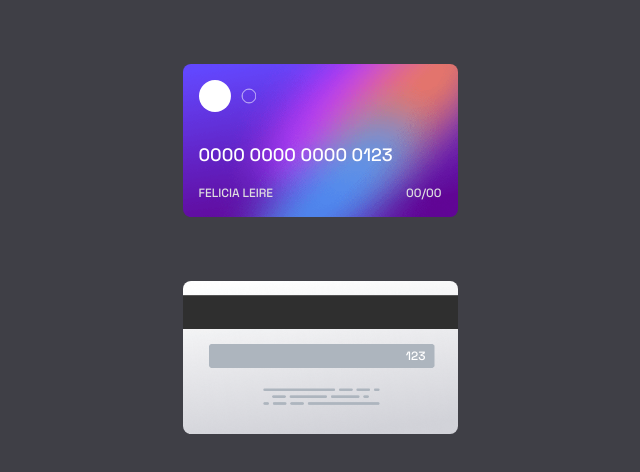
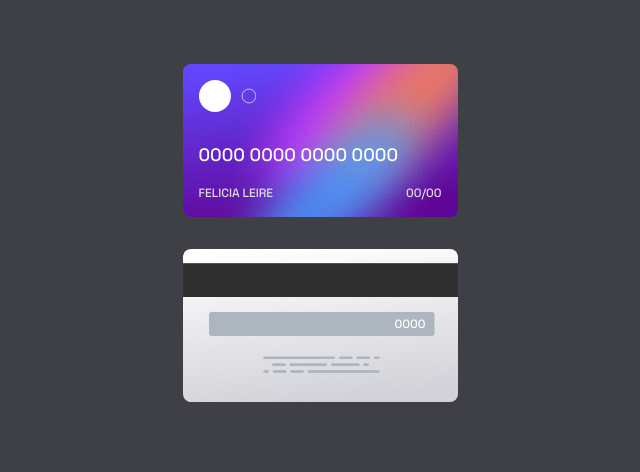
Before and after one commit to simoneclr/fm-card-details, a React (Create React App) app: page / in a window 1280 px wide. Shown: the top 472 px of the page, without its empty margins (320-960 px from the left). Built offline with nearby package versions, Linux system fonts and the light colour scheme.

Commit message:
Add CardPreview component that wraps Front and Back previews and takes care of formatting data for display

```diff
--- a/src/App.tsx
+++ b/src/App.tsx
@@ -1,13 +1,10 @@
-import CardPreviewBack from "./views/cards/CardPreviewBack";
-import CardPreviewFront from "./views/cards/CardPreviewFront";
+import CardPreview from "./views/cards/CardPreview";
 
 function App() {
   return (
     <div className="h-screen font-grotesk text-lg bg-zinc-700">
-     <div className="container py-16 flex flex-col gap-16 justify-center items-center">
-        <CardPreviewFront number={"0000 0000 0000 0123"}/>
-
-        <CardPreviewBack number={"0000 0000 0000 0123"}/>
+      <div className="container py-16">
+        <CardPreview/>
       </div>
     </div>
   );
--- /dev/null
+++ b/src/views/cards/CardPreview.tsx
@@ -0,0 +1,50 @@
+import CardPreviewBack from "./CardPreviewBack";
+import CardPreviewFront from "./CardPreviewFront";
+
+interface CardPreviewProps {
+	number?: string;
+	name?: string;
+	expireMonth?: string;
+	expireYear?: string;
+	cvc?: string;
+}
+
+// Given the data inserted from the user, displays a preview of the front and back of the credit card
+function CardPreview({number, name, expireMonth, expireYear, cvc}: CardPreviewProps) {
+
+	// Process card number for display
+	let renderedNumber = number || ""
+
+	// Add 0s at the start if the code is too short
+	if (renderedNumber.length < 16) {
+		renderedNumber = "0".repeat(16 - renderedNumber.length).concat(renderedNumber)
+	}
+
+	// Add a space every four characters
+	renderedNumber = renderedNumber.substring(0, 4) + " " +
+		renderedNumber.substring(4, 8) + " " +
+		renderedNumber.substring(8, 12) + " " +
+		renderedNumber.substring(12, 16)
+
+	// Process Card holder's name for display
+	let renderedName = name || "Felicia Leire"
+
+	// Process Card expire date for display
+	let renderedDate = (expireMonth || "00") + "/" + (expireYear || "00")
+
+	// Process CVC for display
+	let renderedCvc = cvc || "0000"
+
+	return (
+		<div className="flex flex-col gap-8 items-center">
+			<CardPreviewFront
+				number={renderedNumber}
+				name={renderedName}
+				expireDate={renderedDate}
+			/>
+			<CardPreviewBack cvc={renderedCvc}/>
+		</div>
+	)
+}
+
+export default CardPreview
--- a/src/views/cards/CardPreviewBack.tsx
+++ b/src/views/cards/CardPreviewBack.tsx
@@ -1,23 +1,13 @@
 interface CardPreviewBackProps {
-	number?: string;
+	cvc: string;
 }
 
 // Displays a preview of the back of the credit card with the data inserted by the user
-function CardPreviewBack({number}: CardPreviewBackProps) {
-
-	let renderedNumber = "000"
-
-	if (number) {
-		renderedNumber = number.substring(
-			Math.max(number.length - 3, 0),
-			number.length
-		)
-	}
-
+function CardPreviewBack({cvc}: CardPreviewBackProps) {
 	return (
 		<div className="CardPreviewBack text-white w-[275px] p-4 relative">
 			<div className="uppercase text-right text-xs absolute top-[67px] right-[32px]">
-				{renderedNumber}
+				{cvc}
 			</div>
 		</div>
 	)
--- a/src/views/cards/CardPreviewFront.tsx
+++ b/src/views/cards/CardPreviewFront.tsx
@@ -1,17 +1,13 @@
 import { ReactComponent as CardLogo } from "../../assets/images/card-logo.svg"
 
 interface CardPreviewFrontProps {
-	number?: string;
-	name?: string;
-	expireDate?: string;
+	number: string;
+	name: string;
+	expireDate: string;
 }
 
 // Displays a preview of the front of the credit card with the data inserted by the user
 function CardPreviewFront({number, name, expireDate}: CardPreviewFrontProps) {
-
-	const DEFAULT_NUMBER = "0000 0000 0000 0000"
-	const DEFAULT_NAME = "Felicia Leire"
-	const DEFAULT_DATE = "00/00"
 
 	return (
 		<div className="CardPreviewFront text-white w-[275px] p-4 flex flex-col justify-between">
@@ -22,15 +18,15 @@ function CardPreviewFront({number, name, expireDate}: CardPreviewFrontProps) {
 
 			<div className="w-full flex flex-wrap gap-4 justify-between items-end">
 				<div className="uppercase w-full">
-					{number || DEFAULT_NUMBER}
+					{number}
 				</div>
 
 				<div className="uppercase text-lightGrayishViolet text-xs">
-					{name || DEFAULT_NAME}
+					{name}
 				</div>
 
 				<div className="text-lightGrayishViolet text-xs">
-					{expireDate || DEFAULT_DATE}
+					{expireDate}
 				</div>
 			</div>
 		</div>
```
